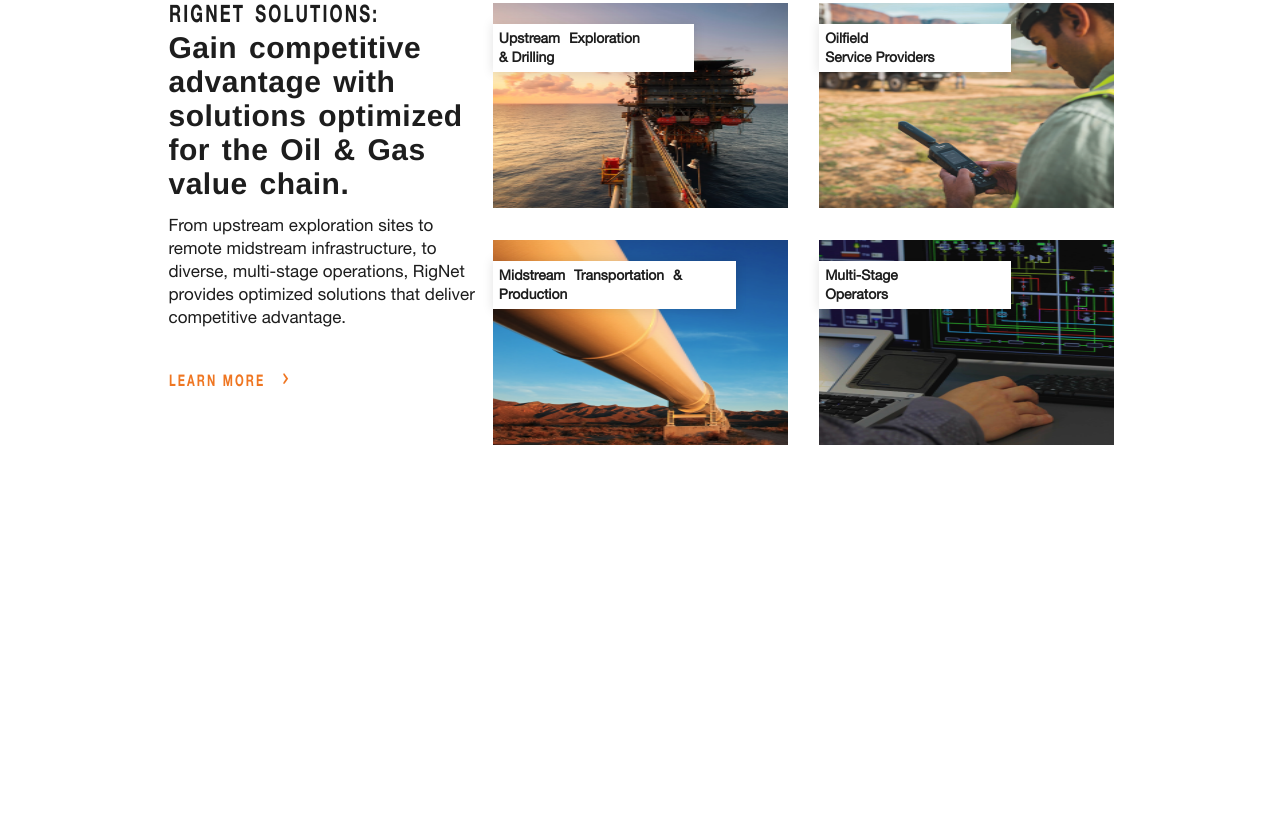
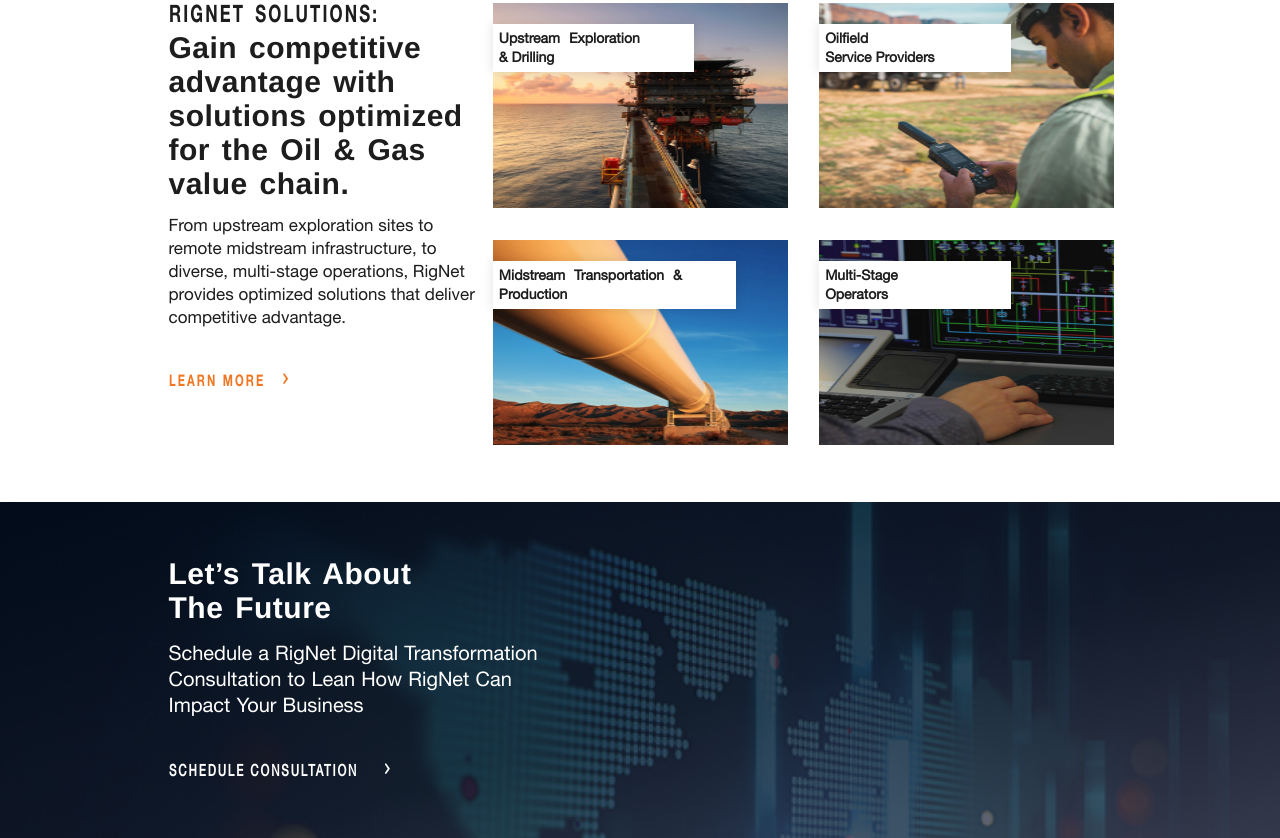
Before and after one commit to aastha-jain-jtg/Assignment-2, a website built with webpack: page src/index.html in a window 1280 px wide. Shown: the part 2574-3412 px from the top of the page. Before the commit the page ends 3076 px from the top, so only its background shows below. Built offline with nearby package versions, Linux system fonts and the light colour scheme; files whose address does not match are found by name; a web font is replaced by a local one.

Commit message:
[AS2-7] : Created consultation section for the homepage

```diff
--- a/src/index.html
+++ b/src/index.html
@@ -358,5 +358,20 @@
         </div>
       </div>
     </section>
+    <section class="consultation">
+      <div class="aligner">
+        <div class="consultation__content text-white">
+          <h2 class="consultation__heading heading-2">Let’s Talk About The Future</h2>
+          <p class="consultation__para para-1">
+            Schedule a RigNet Digital Transformation Consultation to Lean How
+            RigNet Can Impact Your Business
+          </p>
+          <button class="btn consultation__btn">
+            SCHEDULE CONSULTATION
+            <span class="icon-arrow btn__icon consultation__icon"></span>
+          </button>
+        </div>
+      </div>
+    </section>
   </body>
 </html>
--- a/src/styles/components/_buttons.scss
+++ b/src/styles/components/_buttons.scss
@@ -25,3 +25,8 @@
     }
   }
 }
+.consultation__btn {
+    color: $white;
+    @include font-styles(1.6rem, $bolder, 2rem);
+    font-family: $font-roman;
+}
--- a/src/styles/pages/_home.scss
+++ b/src/styles/pages/_home.scss
@@ -375,3 +375,49 @@
     }
   }
 }
+.consultation {
+  background-image: url("images/consultation-bg.png");
+  background-position: center;
+  background-size: cover;
+  &__content {
+    padding: 4.3rem 0 4.3rem 2rem;
+    @include for-media($tablet) {
+      padding:4.5rem 0;
+    }
+    @include for-media($laptop) {
+      padding: 5.5rem 0;
+    }
+    @include for-media($desktop) {
+      padding: 6rem 0;
+    }
+  }
+  &__heading {
+    max-width: 17.5rem;
+    margin-bottom: 0.8rem;
+    @include for-media($tablet) {
+      margin-bottom: 1rem;
+      max-width: 20rem;
+    }
+    @include for-media($laptop) {
+      margin-bottom: 1.8rem;
+      max-width: 25rem;
+    }
+    @include for-media($desktop) {
+      margin-bottom: 2rem;
+      max-width: 35rem;
+    }
+  }
+  &__para {
+    margin-bottom: 2rem;
+    @include for-media($tablet) {
+      max-width: 35rem;
+    }
+    @include for-media($laptop) {
+      max-width: 40rem;
+      margin-bottom: 4rem;
+    }
+    @include for-media($desktop) {
+      margin-bottom: 2.5rem;
+    }
+  }
+}
```
